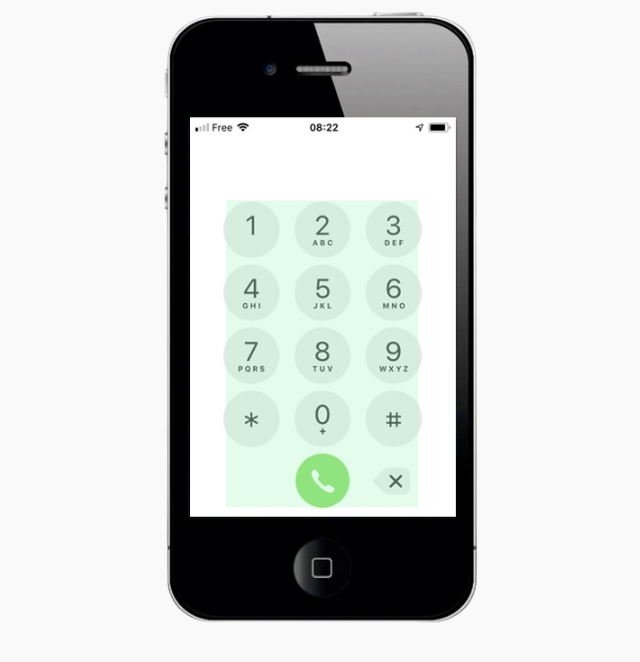
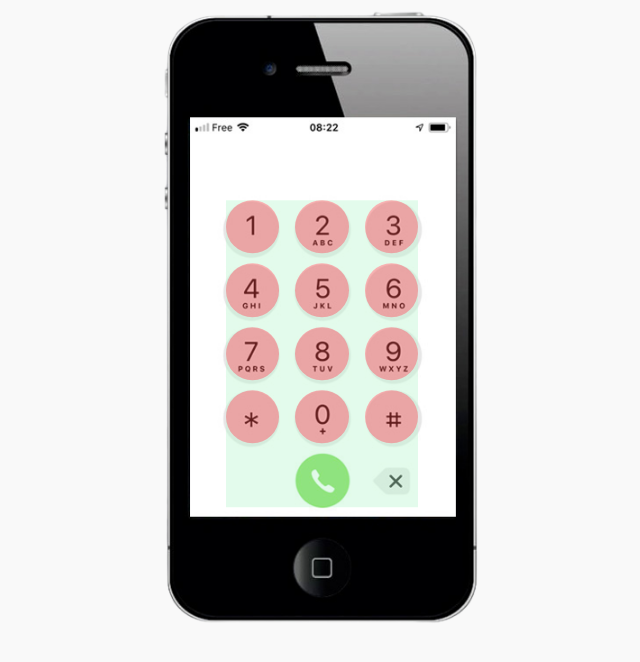
Before and after one commit to KCode100/Turn-Masters, a Next.js app: page /test in a window 1280 px wide. Shown: the top 662 px of the page, without its empty margins (318-958 px from the left). Built offline with nearby package versions, Linux system fonts and the light colour scheme.

Commit message:
fix button positions

```diff
--- a/src/components/PhoneNumberGame/index.tsx
+++ b/src/components/PhoneNumberGame/index.tsx
@@ -6,18 +6,20 @@ const PhoneNumberGame = () => {
     <div className="w-full">
       <div className="relative max-w-xs m-auto">
         <img className="block m-auto max-h-screen" src="/phone-keyboard.png" alt="phone keyboard" />
-        {/* <div className="absolute top-[32%] left-[4em] z-10 w-full max-w-[200px] grid grid-cols-3 gap-x-4 gap-y-1.5">
-          <div className="block m-auto bg-red-500 w-full h-full p-[53%] rounded-full"></div>
-          <div className="block m-auto bg-red-500 w-full h-full p-[53%] rounded-full"></div>
-          <div className="block m-auto bg-red-500 w-full h-full p-[53%] rounded-full"></div>
-          <div className="block m-auto bg-red-500 w-full h-full p-[53%] rounded-full"></div>
-          <div className="block m-auto bg-red-500 w-full h-full p-[53%] rounded-full"></div>
-          <div className="block m-auto bg-red-500 w-full h-full p-[53%] rounded-full"></div>
-          <div className="block m-auto bg-red-500 w-full h-full p-[53%] rounded-full"></div>
-          <div className="block m-auto bg-red-500 w-full h-full p-[53%] rounded-full"></div>
-          <div className="block m-auto bg-red-500 w-full h-full p-[53%] rounded-full"></div>
-        </div> */}
-        <div className="absolute top-[50%] left-[50%] translate-x-[-50%] translate-y-[-38%] opacity-40 w-[60%] bg-green-200 block m-auto" style={{aspectRatio: "200/320"}}></div>
+        <div className="grid grid-cols-3 gap-x-4 gap-y-2.5 place-content-start absolute top-[50%] left-[50%] translate-x-[-50%] translate-y-[-38%] opacity-40 w-[60%] bg-green-200 m-auto" style={{aspectRatio: "200/320"}}>
+          <div className="m-auto bg-red-500 w-full rounded-full aspect-square"></div>
+          <div className="m-auto bg-red-500 w-full rounded-full aspect-square"></div>
+          <div className="m-auto bg-red-500 w-full rounded-full aspect-square"></div>
+          <div className="m-auto bg-red-500 w-full rounded-full aspect-square"></div>
+          <div className="m-auto bg-red-500 w-full rounded-full aspect-square"></div>
+          <div className="m-auto bg-red-500 w-full rounded-full aspect-square"></div>
+          <div className="m-auto bg-red-500 w-full rounded-full aspect-square"></div>
+          <div className="m-auto bg-red-500 w-full rounded-full aspect-square"></div>
+          <div className="m-auto bg-red-500 w-full rounded-full aspect-square"></div>
+          <div className="m-auto bg-red-500 w-full rounded-full aspect-square"></div>
+          <div className="m-auto bg-red-500 w-full rounded-full aspect-square"></div>
+          <div className="m-auto bg-red-500 w-full rounded-full aspect-square"></div>
+        </div>
       </div>
     </div>
   );
```
